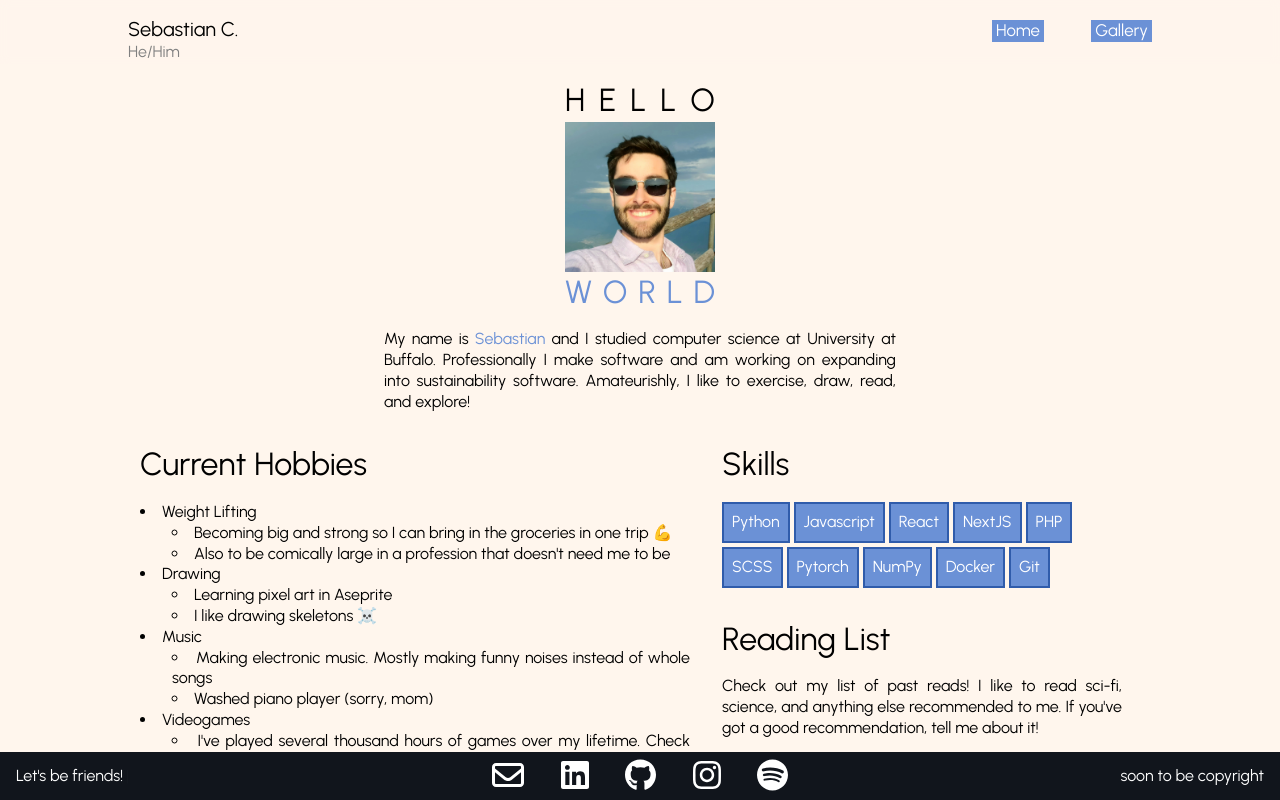
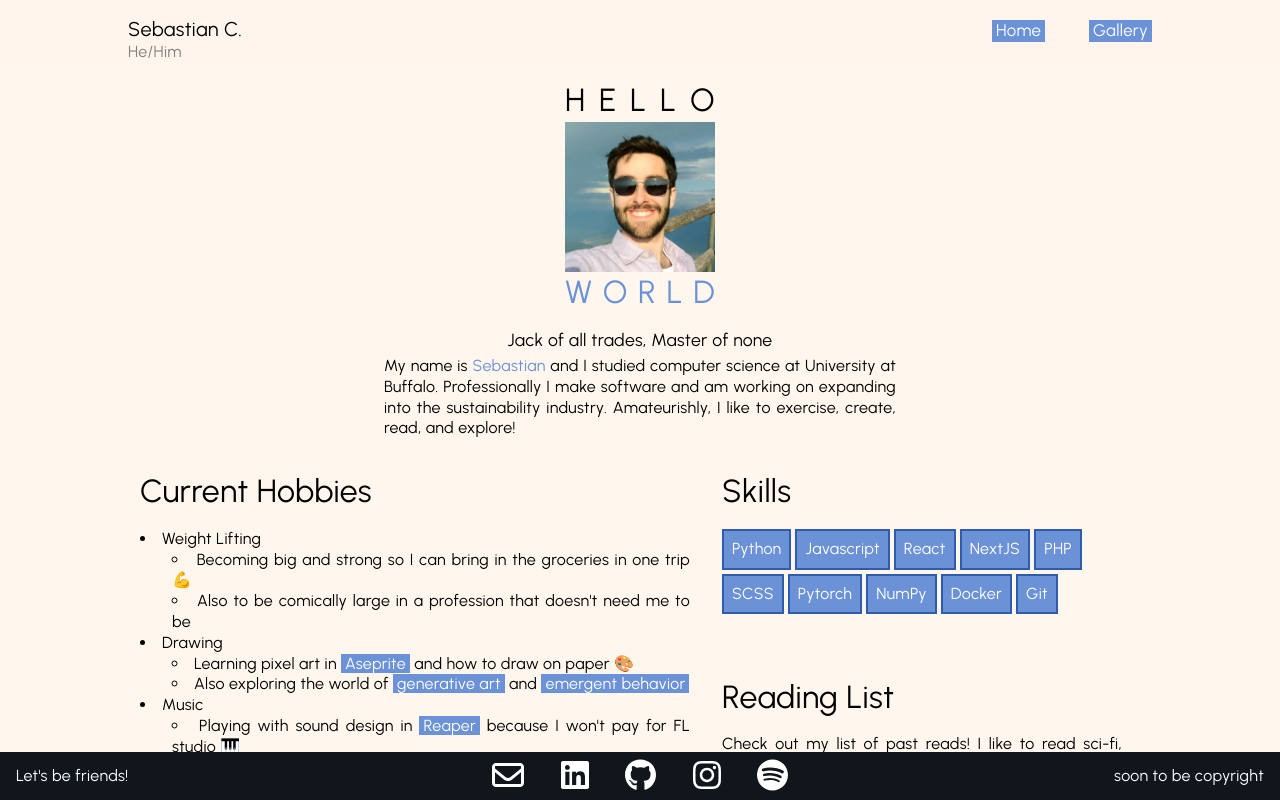
Before and after one commit to srcalo/srcalo.github.io, a Next.js app: page / in a window 1280 px wide. Built offline with nearby package versions, Linux system fonts and the light colour scheme.

Commit message:
Completed home page content

```diff
--- a/src/app/page.tsx
+++ b/src/app/page.tsx
@@ -28,9 +28,10 @@ export default function Home() {
 							<span>D</span>
 						</div>
 					</div>
+					<p className={styles.subtitle}>Jack of all trades, Master of none</p>
 					<p>
 						My name is <span className="primary">Sebastian</span> and I studied computer science at University at Buffalo. Professionally I make software and am working on expanding into
-						sustainability software. Amateurishly, I like to exercise, draw, read, and explore!
+						the sustainability industry. Amateurishly, I like to exercise, create, read, and explore!
 					</p>
 				</section>
 				<section className={styles.contentWrapper}>
@@ -51,14 +52,21 @@ export default function Home() {
 							<li>
 								Drawing
 								<ul>
-									<li>Learning pixel art in Aseprite</li>
-									<li>I like drawing skeletons ☠️</li>
+									<li>
+										Learning pixel art in <TextLink href="https://www.aseprite.org/">Aseprite</TextLink> and how to draw on paper 🎨
+									</li>
+									<li>
+										Also exploring the world of <TextLink href="https://inconvergent.net/generative/">generative art</TextLink> and{" "}
+										<TextLink href="https://en.wikipedia.org/wiki/Emergence">emergent behavior</TextLink>
+									</li>
 								</ul>
 							</li>
 							<li>
 								Music
 								<ul>
-									<li>Making electronic music. Mostly making funny noises instead of whole songs</li>
+									<li>
+										Playing with sound design in <TextLink href="https://www.reaper.fm/">Reaper</TextLink> because I won't pay for FL studio 🎹
+									</li>
 									<li>Washed piano player &#40;sorry, mom&#41;</li>
 								</ul>
 							</li>
@@ -70,6 +78,7 @@ export default function Home() {
 										<TextLink href="https://steamcommunity.com/id/BeanSpace/">
 											<FontAwesomeIcon icon={faSteam} /> Steam
 										</TextLink>
+										🕹️
 									</li>
 								</ul>
 							</li>
--- a/src/app/styles/__variables.scss
+++ b/src/app/styles/__variables.scss
@@ -2,9 +2,9 @@
 // @import url("https://fonts.googleapis.com/css2?family=Roboto+Mono:ital,wght@0,100..700;1,100..700&display=swap");
 @import url("https://fonts.googleapis.com/css2?family=Urbanist:ital,wght@0,100..900;1,100..900&display=swap");
 /* Index */
-// 1. Sizing
-// 2. Colors
-// 3. Breakpoints
+// - Sizing
+// - Colors
+// - Breakpoints
 
 $content-max-width: 1000px;
 $content-width: 80vw;
--- a/src/app/styles/globals.scss
+++ b/src/app/styles/globals.scss
@@ -20,7 +20,6 @@ body {
 	height: 100%;
 	max-width: 100vw;
 	overflow-x: hidden;
-	line-height: 1.3;
 }
 
 body {
@@ -60,6 +59,11 @@ li > ul {
 }
 
 /* Font Sizing */
+
+html {
+	line-height: 1.3;
+	letter-spacing: 0.02em;
+}
 
 h1 {
 	font-size: 3rem;
--- a/src/app/styles/home.module.scss
+++ b/src/app/styles/home.module.scss
@@ -22,6 +22,12 @@
 
 	p {
 		text-align: justify;
+	}
+
+	.subtitle {
+		text-align: center;
+		font-size: 1.1em;
+		padding-bottom: 0.25rem;
 	}
 }
 
```
